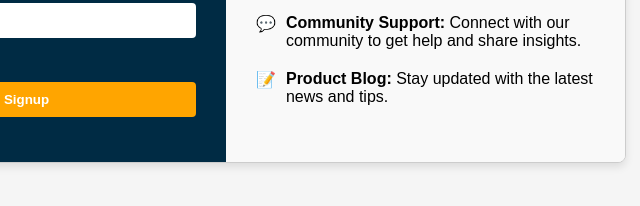
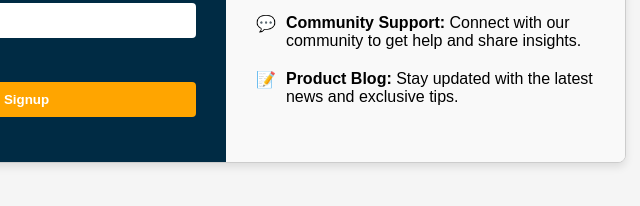
Before and after one commit to faruklmu17/devops_demo, a website: page index.html in a window 1280 px wide. Shown: the part 382-588 px from the top of the page, 414-1054 px from the left. Drawn offline with Linux system fonts and the light colour scheme.

Commit message:
changes again

```diff
--- a/index.html
+++ b/index.html
@@ -130,7 +130,7 @@
             </div>
             <div class="info">
                 <div class="info-icon">📝</div>
-                <p><strong>Product Blog:</strong> Stay updated with the latest news and tips.</p>
+                <p><strong>Product Blog:</strong> Stay updated with the latest news and exclusive tips.</p>
             </div>
         </div>
     </div>
```
